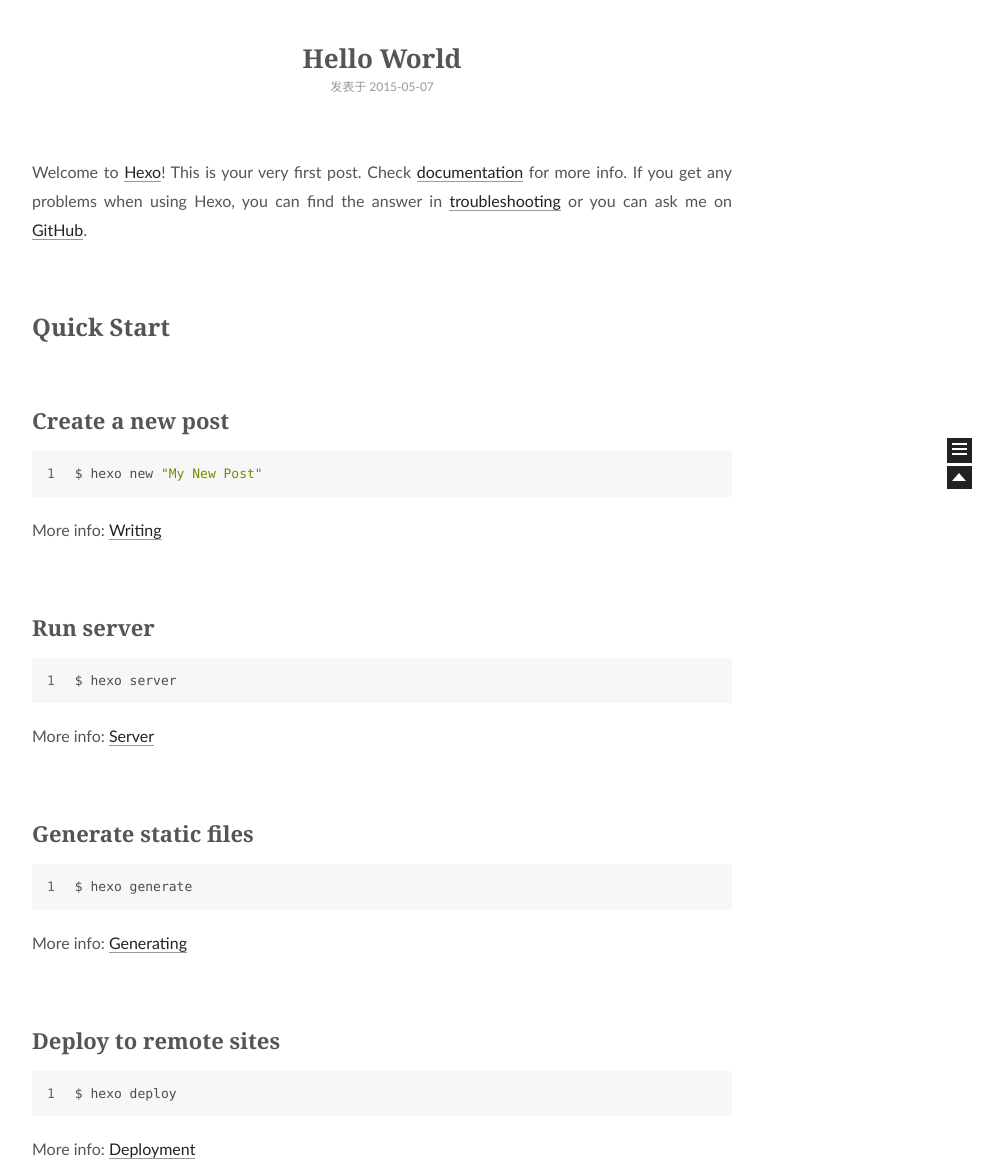
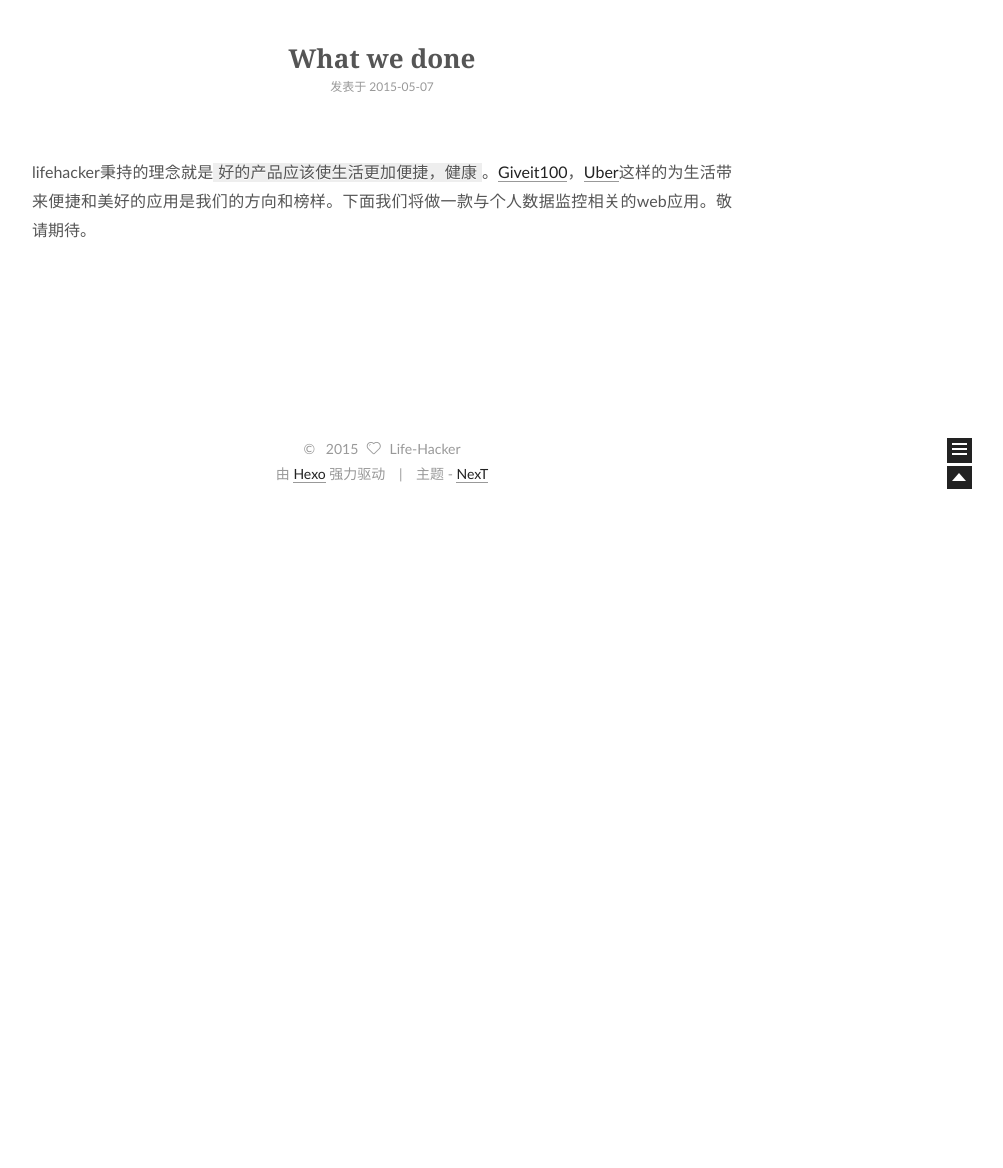
Before and after one commit to life-hacker/life-hacker.github.io, a plain HTML site: page index.html in a window 1280 px wide. Shown: the part 292-1460 px from the top of the page, without its empty margins (258-1261 px from the left). After the commit the page ends 800 px from the top, so only its background shows below. Drawn offline with Linux system fonts and the light colour scheme.

Commit message:
Site updated: 2015-05-07 22:41:32

```diff
--- a/css/main.css
+++ b/css/main.css
@@ -1201,7 +1201,7 @@
   width: 4px;
   height: 4px;
   border-radius: 50%;
-  background: #087dff;
+  background: #91ff32;
 }
 .sidebar-nav {
   margin: 0;
--- a/index.html
+++ b/index.html
@@ -113,8 +113,8 @@
 
 
 
-              <a class="post-title-link" href="/2015/05/07/hello-world/">
-                Hello World
+              <a class="post-title-link" href="/2015/05/07/what_we_done/">
+                What we done
               </a>
 
 
@@ -141,15 +141,7 @@
 
 
 
-          <p>Welcome to <a href="http://hexo.io/" target="_blank" rel="external">Hexo</a>! This is your very first post. Check <a href="http://hexo.io/docs/" target="_blank" rel="external">documentation</a> for more info. If you get any problems when using Hexo, you can find the answer in <a href="http://hexo.io/docs/troubleshooting.html" target="_blank" rel="external">troubleshooting</a> or you can ask me on <a href="https://github.com/hexojs/hexo/issues" target="_blank" rel="external">GitHub</a>.</p>
-<h2 id="Quick_Start">Quick Start</h2><h3 id="Create_a_new_post">Create a new post</h3><figure class="highlight bash"><table><tr><td class="gutter"><pre><span class="line">1</span><br></pre></td><td class="code"><pre><span class="line">$ hexo new <span class="string">"My New Post"</span></span><br></pre></td></tr></table></figure>
-<p>More info: <a href="http://hexo.io/docs/writing.html" target="_blank" rel="external">Writing</a></p>
-<h3 id="Run_server">Run server</h3><figure class="highlight bash"><table><tr><td class="gutter"><pre><span class="line">1</span><br></pre></td><td class="code"><pre><span class="line">$ hexo server</span><br></pre></td></tr></table></figure>
-<p>More info: <a href="http://hexo.io/docs/server.html" target="_blank" rel="external">Server</a></p>
-<h3 id="Generate_static_files">Generate static files</h3><figure class="highlight bash"><table><tr><td class="gutter"><pre><span class="line">1</span><br></pre></td><td class="code"><pre><span class="line">$ hexo generate</span><br></pre></td></tr></table></figure>
-<p>More info: <a href="http://hexo.io/docs/generating.html" target="_blank" rel="external">Generating</a></p>
-<h3 id="Deploy_to_remote_sites">Deploy to remote sites</h3><figure class="highlight bash"><table><tr><td class="gutter"><pre><span class="line">1</span><br></pre></td><td class="code"><pre><span class="line">$ hexo deploy</span><br></pre></td></tr></table></figure>
-<p>More info: <a href="http://hexo.io/docs/deployment.html" target="_blank" rel="external">Deployment</a></p>
+          <p>lifehacker秉持的理念就是<code>好的产品应该使生活更加便捷，健康</code>。<a href="">Giveit100</a>，<a href="">Uber</a>这样的为生活带来便捷和美好的应用是我们的方向和榜样。下面我们将做一款与个人数据监控相关的web应用。敬请期待。</p>
 
 
 
```
Also changed, not shown: 2015/05/07/what_we_done/index.html (renamed from 2015/05/07/hello-world/index.html, +4 -12 lines), archives/2015/05/index.html (+2 -2 lines), archives/2015/index.html (+2 -2 lines), archives/index.html (+2 -2 lines).
